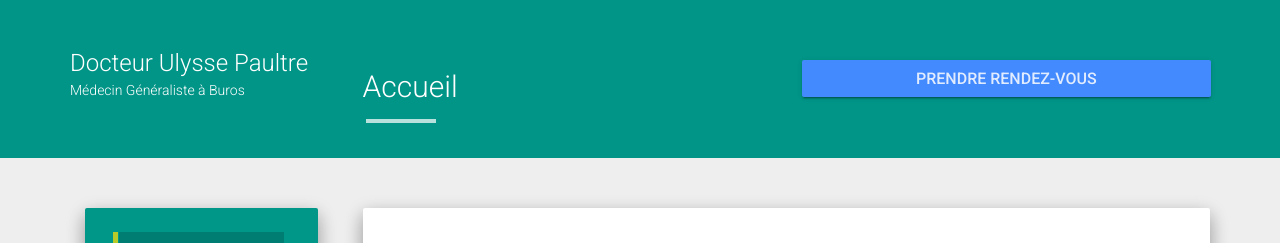
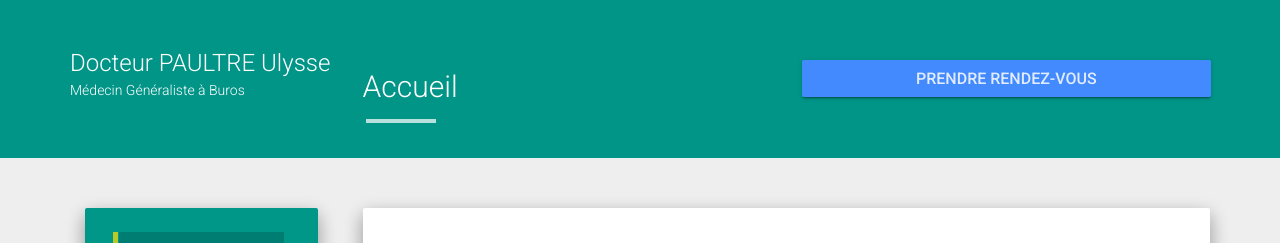
Before and after one commit to Benratelade/medecin-buros, a Jekyll site: the page built from index.html, in a window 1280 px wide. Shown: the top 243 px of the page. Built offline with Jekyll 4.4.1, drawn with Linux system fonts in a browser that asks for light colours; nearby versions of some CDN libraries; the list of posts is cut into pages by our own code.

Commit message:
Fixing capital letters

```diff
--- a/_config.yml
+++ b/_config.yml
@@ -1,6 +1,6 @@
 title: Médecin Généraliste Buros
-description: Ulysse Paultre, médecin généraliste à Buros
-author: Docteur Ulysse Paultre
+description: Ulysse PAULTRE, médecin généraliste à Buros
+author: Docteur PAULTRE Ulysse
 about: Médecin Généraliste à Buros
 
 permalinks: pretty
```
